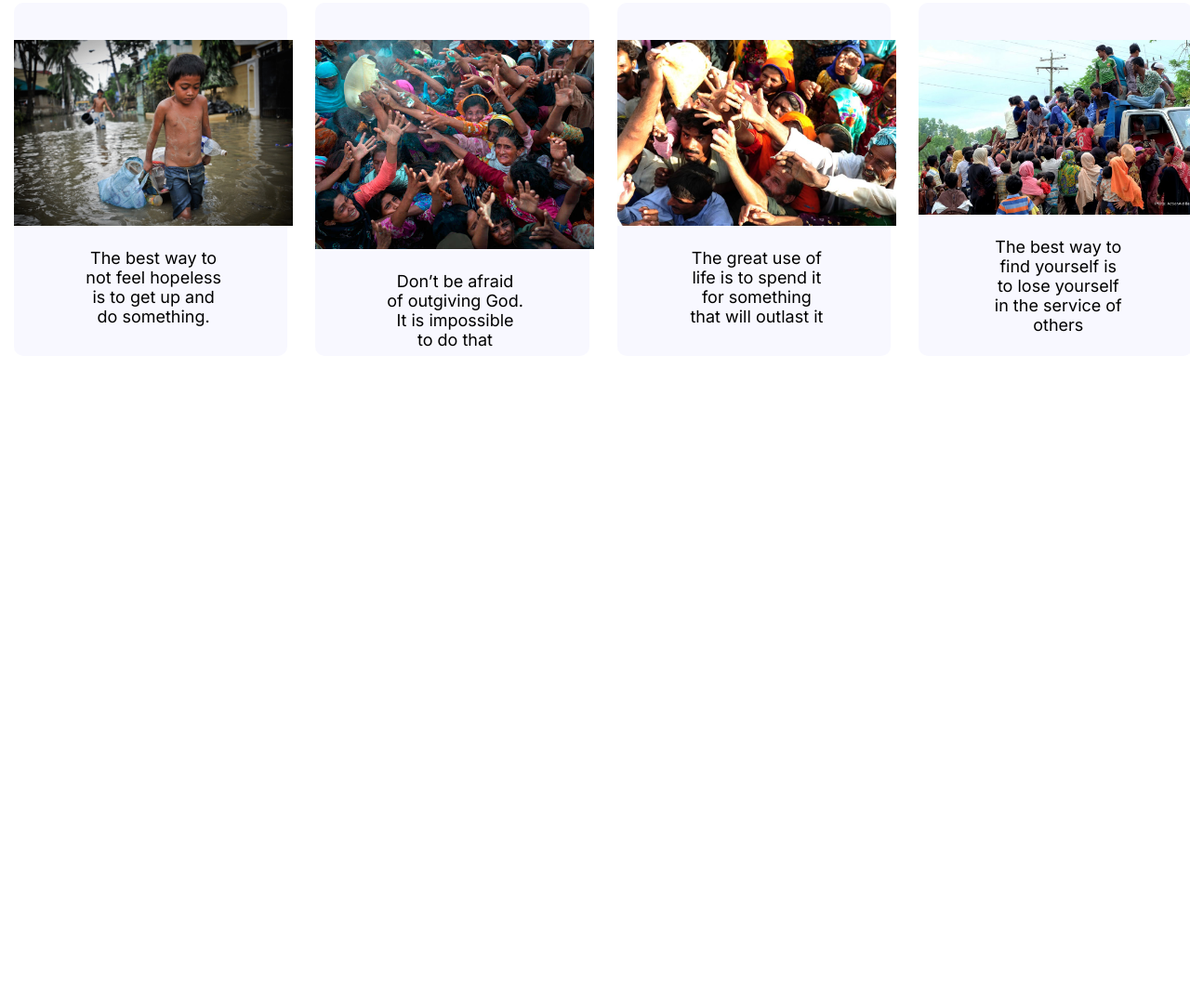
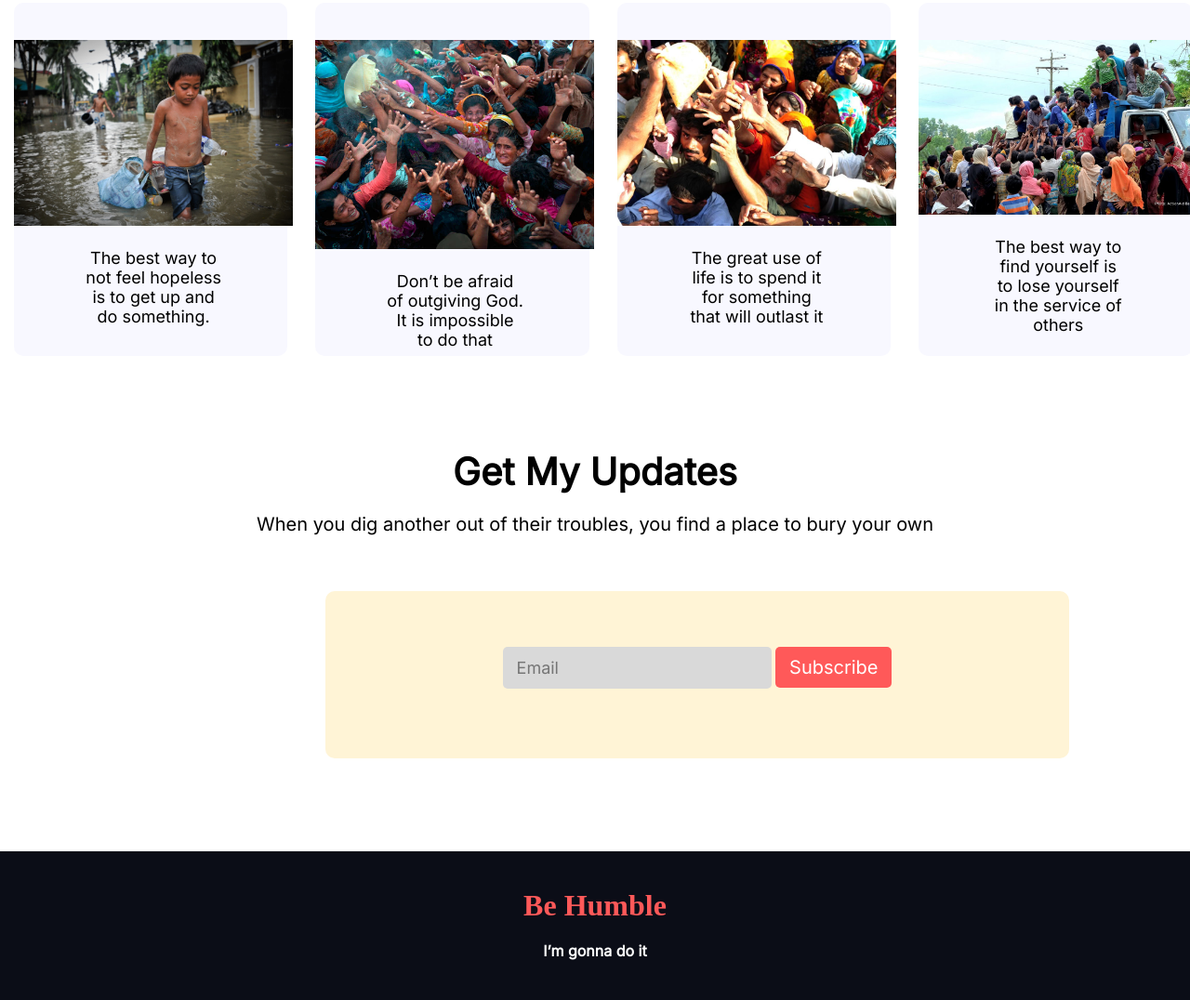
Before and after one commit to nayan-rahman/donate-foundation, a plain HTML site: page index.html in a window 1280 px wide. Shown: the part 2283-3359 px from the top of the page at 93% size. Before the commit the page ends 2746 px from the top, so only its background shows below. Drawn offline with Linux system fonts and the light colour scheme.

Commit message:
footer added

```diff
--- a/index.html
+++ b/index.html
@@ -90,5 +90,23 @@
                 </div>
             </div>
         </section>
+        <section class="email-subscribe">
+            <div class="get-update">
+                <h1>Get My Updates</h1>
+                <p>When you dig another out of their troubles, you find a place to bury your own</p>
+            </div>
+            <div class="subscribe-area">
+               <form action="">
+                    <input type="email" name="email" id="" placeholder="Email">
+                <button>Subscribe</button>
+               </form>
+            </div>
+        </section>
+        <footer>
+            <div class="footer-humble">
+                <h1>Be Humble</h1>
+                <h4>I’m gonna do it</h4>
+            </div>
+        </footer>
 </body>
 </html>
--- a/styles/style.css
+++ b/styles/style.css
@@ -85,10 +85,6 @@
     border-color: #8080808f;
     width: 50%;
     margin-bottom: 35px;
-}
-
-input,
-placeholder {
     padding-left: 300px;
     padding-bottom: 15px;
 }
@@ -176,7 +172,7 @@ p {
 }
 
 .donation-story {
-    margin-bottom: 60px;
+    margin-bottom: 80px;
 }
 
 .card {
@@ -197,3 +193,66 @@ p {
 .donation-story-card img {
     width: 300px;
 }
+
+.email-subscribe {
+    margin-bottom: 100px;
+}
+
+.get-update {
+    text-align: center;
+    margin-bottom: 60px;
+}
+
+.get-update h1 {
+    font-size: 40px;
+}
+
+.get-update p {
+    font-size: 20px;
+}
+
+.subscribe-area {
+    width: 800px;
+    height: 180px;
+    margin-left: 350px;
+    background-color: #fff4d6;
+    text-align: center;
+    padding-top: 60px;
+    border-radius: 10px;
+}
+
+.subscribe-area input {
+    background-color: #D9D9D9;
+    padding: 12px 15px;
+    border: none;
+    font-size: 18px;
+    border-radius: 5px;
+    padding-left: 15px;
+}
+
+.subscribe-area button {
+    background-color: #ff5959;
+    padding: 10px 15px;
+    color: white;
+    font-size: 20px;
+    border: none;
+    border-radius: 5px;
+}
+
+.footer-humble {
+    width: 100%;
+    height: 160px;
+    background-color: #0B0D17;
+    text-align: center;
+    padding-top: 40px;
+}
+
+.footer-humble h1 {
+    color: #FF5959;
+    font-family: 'Lobster';
+    margin-bottom: 20px;
+}
+
+.footer-humble h4 {
+    color: white;
+}
```
